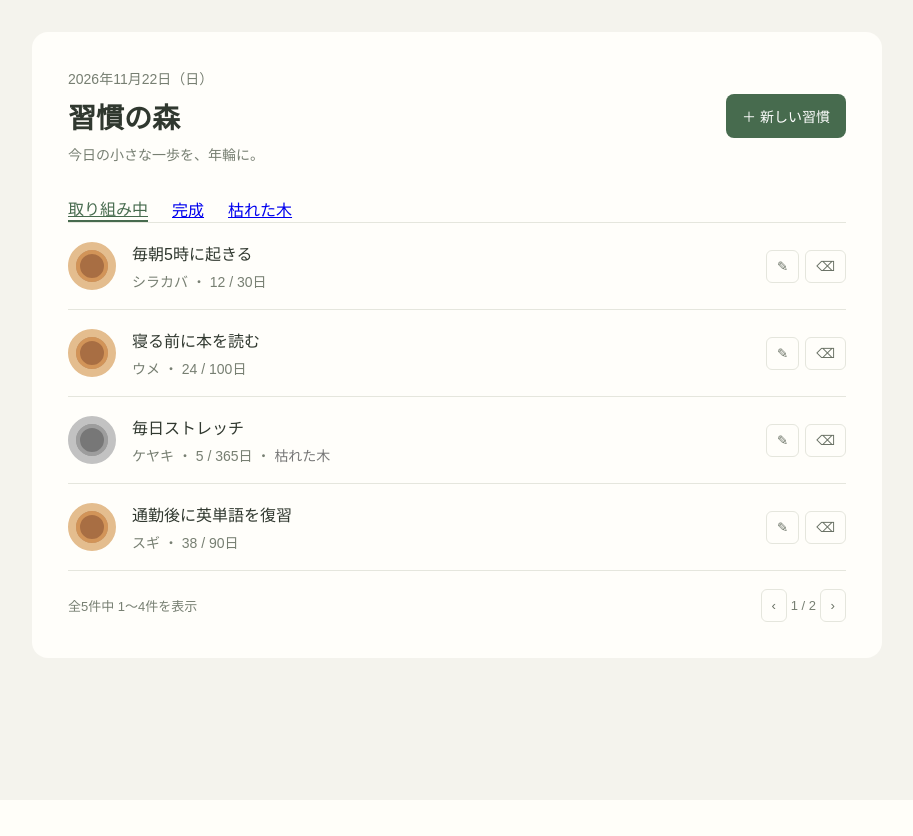
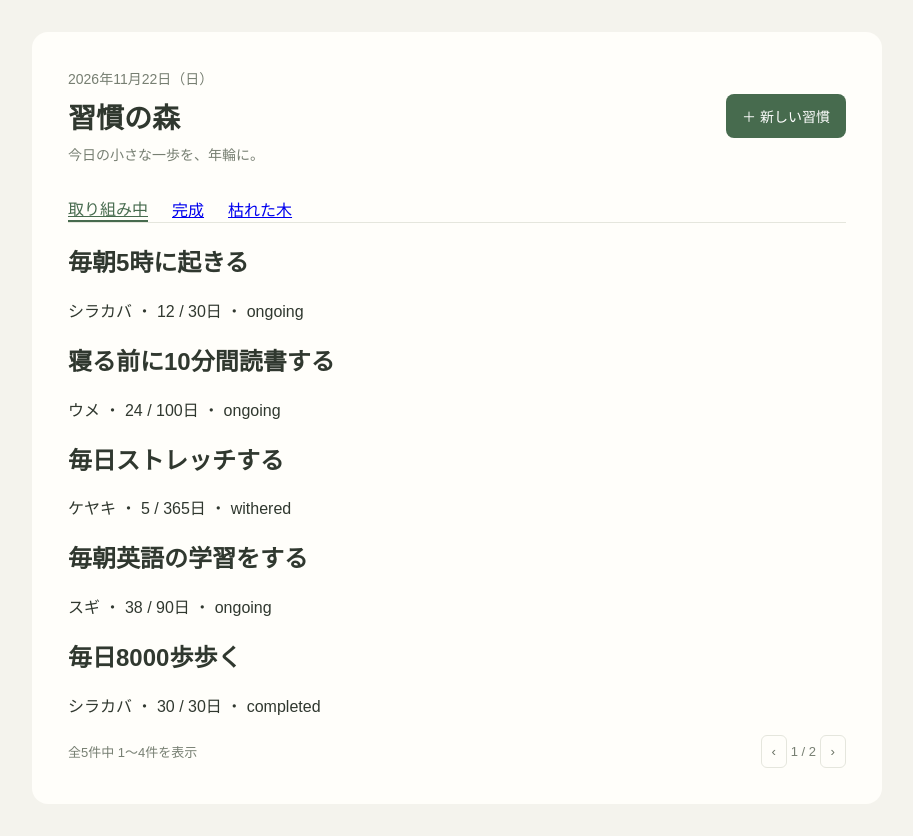
Before and after one commit to nara773work/HabitTracker, a Laravel app: page /habits in a window 1280 px wide. Shown: the whole page, without its empty margins (183-1096 px from the left). Before the commit the page ends 622 px from the top, so only its background shows below. Run offline with Laravel 10, Linux system fonts and the light colour scheme; data comes from the database, SQL or seed files in the repository.

Commit message:
view index

```diff
--- a/HabitTracker/app/Http/Controllers/HabitController.php
+++ b/HabitTracker/app/Http/Controllers/HabitController.php
@@ -3,6 +3,7 @@
 namespace App\Http\Controllers;
 
 use Illuminate\Http\Request;
+use App\Models\Habit;
 
 class HabitController extends Controller
 {
@@ -11,7 +12,9 @@ class HabitController extends Controller
      */
     public function index()
     {
-        return view('index');
+        $habits = Habit::with('runs.treeType')->get();
+
+        return view('index',compact('habits'));
     }
 
     /**
--- /dev/null
+++ b/HabitTracker/app/Models/Habit.php
@@ -0,0 +1,25 @@
+<?php
+
+namespace App\Models;
+
+use Illuminate\Database\Eloquent\Factories\HasFactory;
+use Illuminate\Database\Eloquent\Model;
+use Illuminate\Database\Eloquent\Relations\HasMany;
+
+class Habit extends Model
+{
+    use HasFactory;
+
+    protected $fillable = [
+        'name',
+        'tree',
+        'count',
+        'status',
+        'skip_days',
+    ];
+
+    public function runs(): HasMany
+    {
+        return $this->hasMany(HabitRun::class);
+    }
+}
--- /dev/null
+++ b/HabitTracker/app/Models/HabitRun.php
@@ -0,0 +1,17 @@
+<?php
+
+namespace App\Models;
+
+use Illuminate\Database\Eloquent\Factories\HasFactory;
+use Illuminate\Database\Eloquent\Model;
+use Illuminate\Database\Eloquent\Relations\BelongsTo;
+
+class HabitRun extends Model
+{
+    use HasFactory;
+
+    public function treeType(): BelongsTo
+    {
+        return $this->belongsTo(TreeType::class);
+    }
+}
--- /dev/null
+++ b/HabitTracker/app/Models/TreeType.php
@@ -0,0 +1,11 @@
+<?php
+
+namespace App\Models;
+
+use Illuminate\Database\Eloquent\Factories\HasFactory;
+use Illuminate\Database\Eloquent\Model;
+
+class TreeType extends Model
+{
+    use HasFactory;
+}
--- a/HabitTracker/database/seeders/HabitSeeder.php
+++ b/HabitTracker/database/seeders/HabitSeeder.php
@@ -14,7 +14,6 @@ class HabitSeeder extends Seeder
      *
      * 処理の流れは以下の通り
      * 習慣を登録→木の種類を探す→木の成長記録を登録→達成ログを登録
-     *
      *
      */
 
--- a/HabitTracker/resources/views/index.blade.php
+++ b/HabitTracker/resources/views/index.blade.php
@@ -23,43 +23,23 @@
       <a href="#withered">枯れた木</a>
     </nav>
 
-    <section class="habit-list" id="active">
-      <article class="habit">
-        <div class="tree" aria-hidden="true"></div>
-        <div class="habit-info">
-          <h2>毎朝5時に起きる</h2>
-          <p>シラカバ ・ 12 / 30日</p>
-        </div>
-        <div class="actions"><button aria-label="編集">✎</button><button aria-label="削除">⌫</button></div>
-      </article>
+@foreach ($habits as $habit)
+    @php
+        $run = $habit->runs->first();
+    @endphp
 
-      <article class="habit">
-        <div class="tree" aria-hidden="true"></div>
-        <div class="habit-info">
-          <h2>寝る前に本を読む</h2>
-          <p>ウメ ・ 24 / 100日</p>
-        </div>
-        <div class="actions"><button aria-label="編集">✎</button><button aria-label="削除">⌫</button></div>
-      </article>
+    <section>
+        <h2>{{ $habit->name }}</h2>
 
-      <article class="habit">
-        <div class="tree gray" aria-hidden="true"></div>
-        <div class="habit-info">
-          <h2>毎日ストレッチ</h2>
-          <p>ケヤキ ・ 5 / 365日 ・ <span class="status">枯れた木</span></p>
-        </div>
-        <div class="actions"><button aria-label="編集">✎</button><button aria-label="削除">⌫</button></div>
-      </article>
-
-      <article class="habit">
-        <div class="tree" aria-hidden="true"></div>
-        <div class="habit-info">
-          <h2>通勤後に英単語を復習</h2>
-          <p>スギ ・ 38 / 90日</p>
-        </div>
-        <div class="actions"><button aria-label="編集">✎</button><button aria-label="削除">⌫</button></div>
-      </article>
+        @if ($run)
+            <p>
+                {{ $run->treeType->name }}
+                ・ {{ $run->ring_count }} / {{ $run->treeType->target_days }}日
+                ・ {{ $run->status }}
+            </p>
+        @endif
     </section>
+@endforeach
 
     <footer class="footer">
       <span>全5件中 1〜4件を表示</span>
```
Also changed, not shown: HabitTracker/database/seeders/DatabaseSeeder.php (+4 -6 lines), HabitTracker/docs/詳細設計.md (+5 -0 lines).
